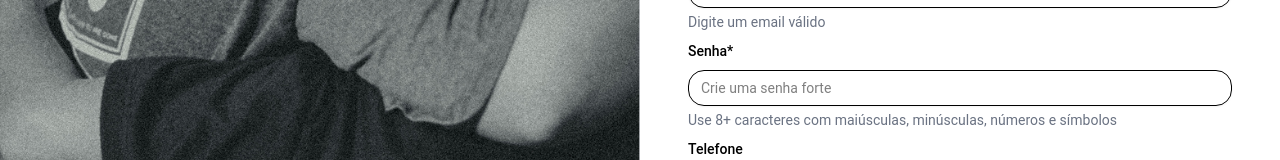
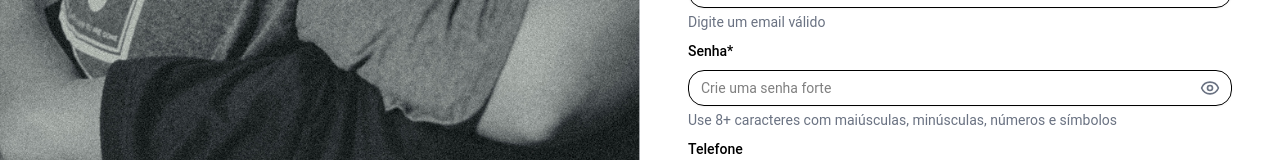
Before and after one commit to cfmiila/apoia, a Next.js app in the folder frontend/apoia-app/: page /cadastro-doador in a window 1280 px wide. Shown: the part 305-465 px from the top of the page. Built offline with nearby package versions, Linux system fonts and the light colour scheme.

Commit message:
Alteração no front-end do login e na rota

```diff
--- a/frontend/apoia-app/src/app/cadastro-doador/page.jsx
+++ b/frontend/apoia-app/src/app/cadastro-doador/page.jsx
@@ -6,6 +6,7 @@
 import { Label } from "@/components/ui/label";
 import Image from "next/image";
 import Link from 'next/link';
+import { Eye, EyeOff } from "lucide-react";  // ⬅️ Adicionado para o ícone do olhinho
 
 const validarSenhaForte = (senha) => {
   const regex = /^(?=.*[a-z])(?=.*[A-Z])(?=.*\d)(?=.*[\W_]).{8,}$/;
@@ -28,6 +29,7 @@
 
   const [mensagem, setMensagem] = useState({ text: "", type: "" });
   const [isLoading, setIsLoading] = useState(false);
+  const [showPassword, setShowPassword] = useState(false);  // ⬅️ Estado para visualizar senha
 
   const handleChange = (e) => {
     const { name, value } = e.target;
@@ -145,17 +147,26 @@
           <p className="text-sm text-gray-500 -mt-2">Digite um email válido</p>
 
           <Label htmlFor="senha">Senha*</Label>
+          <div className="relative">
             <Input
               id="senha"
               name="senha"
-            type="password"
+              type={showPassword ? "text" : "password"}  // ⬅️ Alternância de tipo
               value={formData.senha}
               onChange={handleChange}
               placeholder="Crie uma senha forte"
-            className="rounded-2xl"
+              className="rounded-2xl pr-10"
               required
               minLength={8}
             />
+            <button
+              type="button"
+              onClick={() => setShowPassword((prev) => !prev)}
+              className="absolute right-3 top-1/2 transform -translate-y-1/2 text-gray-500"
+            >
+              {showPassword ? <EyeOff size={20} /> : <Eye size={20} />}
+            </button>
+          </div>
           <p className="text-sm text-gray-500 -mt-2">
             Use 8+ caracteres com maiúsculas, minúsculas, números e símbolos
           </p>
--- a/frontend/apoia-app/src/app/login/page.js
+++ b/frontend/apoia-app/src/app/login/page.js
@@ -7,6 +7,7 @@
 import { useRouter } from "next/navigation";
 import Link from "next/link";
 import Image from "next/image";
+import { Eye, EyeOff } from "lucide-react";  // ⬅️ Ícones do olhinho
 
 export default function Login() {
   const [formData, setFormData] = useState({
@@ -16,6 +17,7 @@
 
   const [mensagem, setMensagem] = useState({ text: "", type: "" });
   const [isLoading, setIsLoading] = useState(false);
+  const [showPassword, setShowPassword] = useState(false); // ⬅️ Estado para mostrar/ocultar senha
   const router = useRouter();
 
   const handleChange = (e) => {
@@ -53,18 +55,18 @@
       }
 
       localStorage.setItem("token", data.token);
-      localStorage.setItem("user", JSON.stringify(data.user)); // você pode armazenar nome e tipo
+      localStorage.setItem("user", JSON.stringify(data.user));
 
       setMensagem({ text: "Login realizado com sucesso!", type: "success" });
+
       const tipoUsuario = data.user.tipo;
-      console.log("Dados recebidos:", data);
 
       if (tipoUsuario === "ONG") {
         router.push("/dashboard-ong");
       } else if (tipoUsuario === "DOADOR") {
-        router.push("/dashboard-doador");
+        router.push("/");
       } else {
-        router.push("/dashboard"); // default
+        router.push("/");
       }
     } catch (error) {
       setMensagem({
@@ -84,7 +86,7 @@
       <div className="w-1/2 h-screen bg-gray-200 relative">
         <div className="absolute inset-0">
           <Image
-            src="/login.png" // Imagem de fundo para o login
+            src="/login.png"
             alt="Login"
             className="object-cover w-full h-full"
             fill
@@ -125,16 +127,25 @@
           />
 
           <Label htmlFor="senha">Senha*</Label>
+          <div className="relative">
             <Input
               id="senha"
               name="senha"
-            type="password"
+              type={showPassword ? "text" : "password"}
               value={formData.senha}
               onChange={handleChange}
               placeholder="Digite sua senha"
-            className="rounded-2xl"
+              className="rounded-2xl pr-10"
               required
             />
+            <button
+              type="button"
+              onClick={() => setShowPassword((prev) => !prev)}
+              className="absolute right-3 top-1/2 transform -translate-y-1/2 text-gray-500"
+            >
+              {showPassword ? <EyeOff size={20} /> : <Eye size={20} />}
+            </button>
+          </div>
 
           <Button
             type="submit"
```
Also changed, not shown: 1 other file (tests, documents, lock files or other folders). Lines whose indentation alone changed are shown as unchanged.
